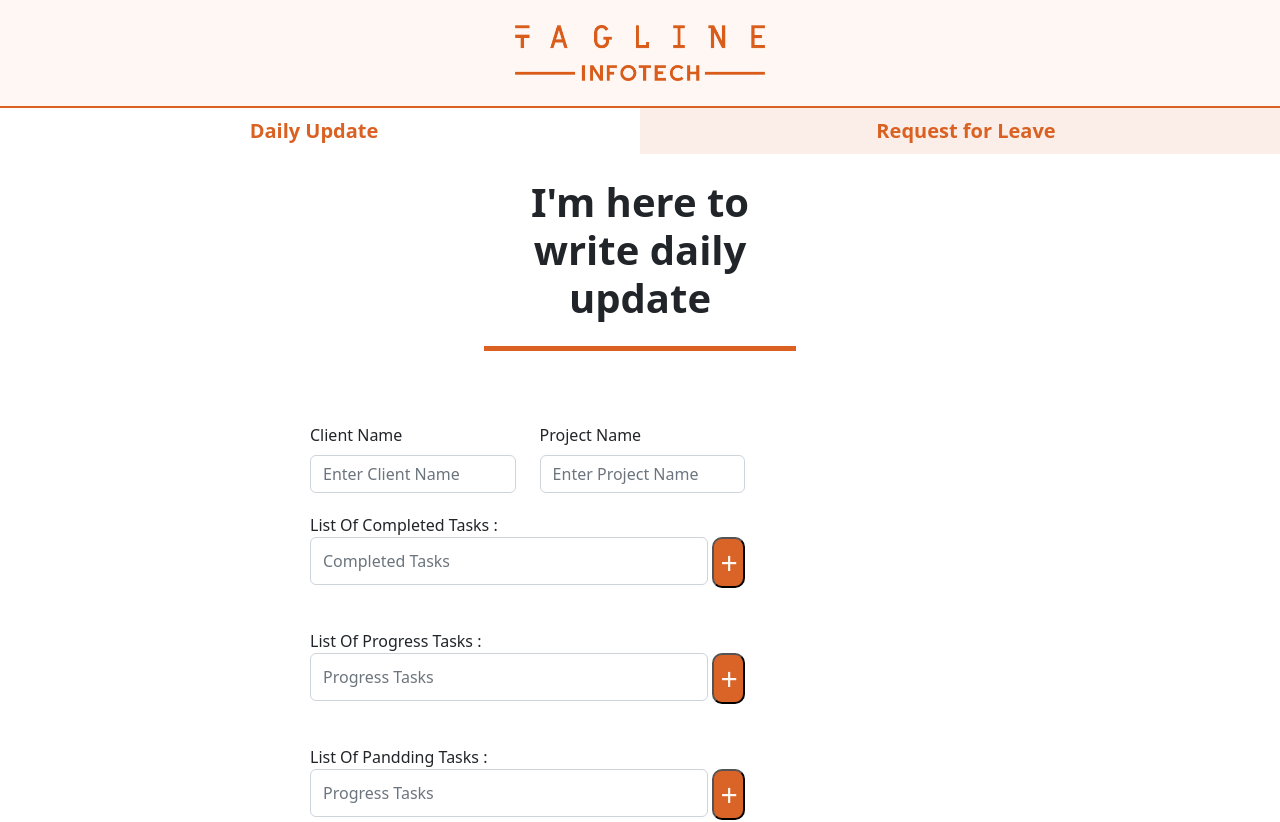
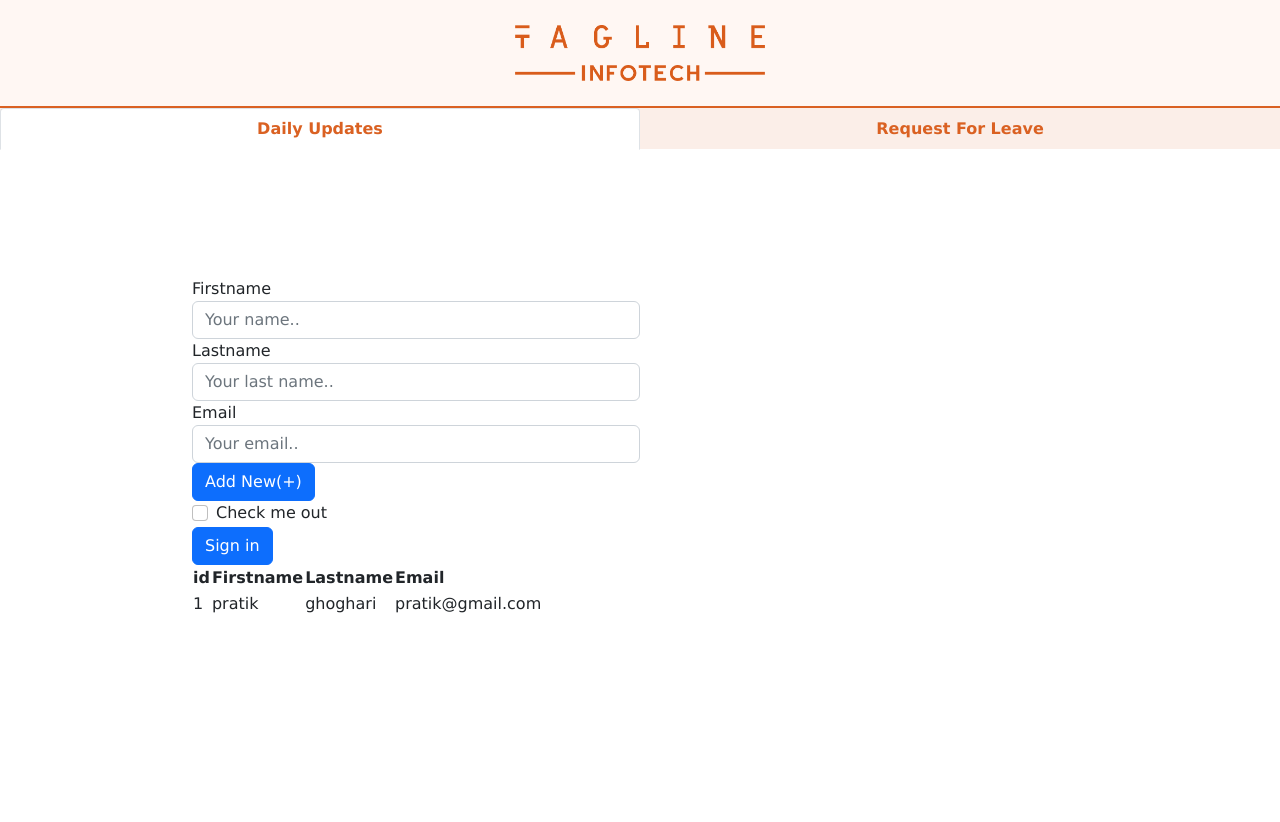
Before and after one commit to pratikg-tagline/Tagline-report, an Angular app: page /dai in a window 1280 px wide. Before the commit this address led to /. Shown: the top 822 px of the page. After the commit the page ends 800 px from the top, so only its background shows below. Built offline with nearby package versions, Linux system fonts and the light colour scheme.

Commit message:
Implement FormArray in project Tagline Demo routing

```diff
--- a/src/app/app.component.html
+++ b/src/app/app.component.html
@@ -1,4 +1,5 @@
 
-<app-tagline-report></app-tagline-report>
+<app-taglinenavbar></app-taglinenavbar>
+<!-- <app-tagline-report></app-tagline-report> -->
 <!-- <app-report-formarray></app-report-formarray> -->
 <router-outlet></router-outlet>
--- a/src/app/app.module.ts
+++ b/src/app/app.module.ts
@@ -6,12 +6,14 @@
 import { AppComponent } from './app.component';
 import { ReportFormarrayComponent } from './report-formarray/report-formarray.component';
 import { TaglineReportComponent } from './tagline-report/tagline-report.component';
+import { TaglinenavbarComponent } from './taglinenavbar/taglinenavbar.component';
 
 @NgModule({
   declarations: [
     AppComponent,
     ReportFormarrayComponent,
     TaglineReportComponent,
+    TaglinenavbarComponent,
 
   ],
   imports: [
--- a/src/app/report-formarray/report-formarray.component.scss
+++ b/src/app/report-formarray/report-formarray.component.scss
@@ -0,0 +1,5 @@
+.form{
+   width: 70%;
+   margin: auto;
+   margin-top: 10%;
+}
--- a/src/app/tagline-report/tagline-report.component.html
+++ b/src/app/tagline-report/tagline-report.component.html
@@ -1,5 +1,5 @@
-<div class="top-menu" style="border-bottom: 2px solid #da6122">
-  <img class="top-menu-img" src="./../../assets/Images/logo.png" />
+<!-- <div class="top-menu" style="border-bottom: 2px solid #da6122">
+  <img class="top-menu-img" src="./../../assets/Images/logo.png"/>
 </div>
 <div class="row">
   <div class="col-6 text-center text-orange fw-bold fs-5 p-2">
@@ -7,18 +7,14 @@
   </div>
   <div
     class="col-6 text-center text-orange fw-bold fs-5 p-2"
-    style="background-color: #fbeee8"
-  >
-    <a> {{ requestforleave }}</a>
+    style="background-color: #fbeee8">
+    <a routerLink="req"> {{ requestforleave }}</a>
   </div>
   <div
     class="box pt-2"
-    style="margin: auto; width: 24%; border-bottom: 5px solid #da6122"
-  >
+    style="margin: auto; width: 30%; border-bottom: 5px solid #da6122">
     <h2 class="text-center fs-1 py-3 fw-bold">{{ line }}</h2>
-  </div>
-</div>
-
+  </div></div> -->
 <div class="row d-felx p-5">
   <div
     class="col-lg-6 p-4"
@@ -27,7 +23,7 @@
     <form [formGroup]="taglinereport">
       <div class="row d-flex">
         <div class="col-lg-6">
-          <label class="form-label">{{ clientname }}</label>
+          <label class="form-label fs-5">{{ clientname }}</label>
           <input
             type="text"
             formControlName="clientname"
@@ -37,7 +33,7 @@
           />
         </div>
         <div class="col-lg-6">
-          <label class="form-label">{{ projectname }}</label>
+          <label class="form-label fs-5">{{ projectname }}</label>
           <input
             type="text"
             formControlName="projectname"
@@ -49,7 +45,7 @@
       </div>
       <div>
         <div>
-          <label for="completedTask">{{ completed }}</label>
+          <label for="completedTask " class="fs-5">{{ completed }}</label>
           <ng-container
             formArrayName="completedTask"
             *ngFor="let items of completedTask.controls; let i = index"
@@ -70,7 +66,7 @@
                     completedTask.controls.length == 1 ? 'none' : 'inline'
                 }"
               >
-                <i class="remove">-</i>
+                <i class="fa fa-minus remove"></i>
               </button>
               <button
                 type="button"
@@ -81,7 +77,7 @@
                     completedTask.controls.length == 5 ? 'none' : 'inline'
                 }"
               >
-                <i class="add">+</i>
+                <i class="fa fa-plus add"></i>
               </button>
             </div>
             <span class="fs-6 text-danger" *ngIf="items.invalid">{{
@@ -89,8 +85,7 @@
             }}</span>
           </ng-container>
           <br />
-
-          <label for="progresstask">{{ progress }}</label>
+          <label for="progresstask" class="fs-5">{{ progress }}</label>
           <ng-container
             formArrayName="progresstask"
             *ngFor="let items of progresstask.controls; let i = index"
@@ -110,7 +105,7 @@
                   display: progresstask.controls.length == 1 ? 'none' : 'inline'
                 }"
               >
-                <i>-</i>
+                <i class="fa fa-minus remove"></i>
               </button>
               <button
                 type="button"
@@ -120,7 +115,7 @@
                   display: progresstask.controls.length == 5 ? 'none' : 'inline'
                 }"
               >
-                <i class="add">+</i>
+                <i class="fa fa-plus add"></i>
               </button>
             </div>
             <span class="fs-6 text-danger" *ngIf="items.invalid">{{
@@ -128,7 +123,7 @@
             }}</span>
           </ng-container>
           <br />
-          <label for="panddingtask">{{ pandding }}</label>
+          <label for="panddingtask" class="fs-5">{{ pandding }}</label>
           <ng-container
             formArrayName="panddingtask"
             *ngFor="let items of panddingtask.controls; let i = index"
@@ -148,7 +143,7 @@
                   display: panddingtask.controls.length == 1 ? 'none' : 'inline'
                 }"
               >
-                <i>-</i>
+                <i class="fa fa-minus remove"></i>
               </button>
               <button
                 type="button"
@@ -158,15 +153,15 @@
                   display: panddingtask.controls.length == 5 ? 'none' : 'inline'
                 }"
               >
-                <i class="add">+</i>
+                <i class="fa fa-plus add"></i>
               </button>
             </div>
-            <span class="fs-6 text-danger" *ngIf="items.invalid">{{
+            <span class="fs-6 text-danger fs-5" *ngIf="items.invalid">{{
               paerror
             }}</span>
           </ng-container>
           <br />
-          <label for="queriestask">{{ queires }}</label>
+          <label for="queriestask" class="fs-5">{{ queires }}</label>
           <ng-container
             formArrayName="queriestask"
             *ngFor="let items of queriestask.controls; let i = index"
@@ -186,7 +181,7 @@
                   display: queriestask.controls.length == 1 ? 'none' : 'inline'
                 }"
               >
-                <i>-</i>
+                <i class="fa fa-minus remove"></i>
               </button>
               <button
                 type="button"
@@ -196,7 +191,7 @@
                   display: queriestask.controls.length == 5 ? 'none' : 'inline'
                 }"
               >
-                <i class="add">+</i>
+                <i class="fa fa-plus add"></i>
               </button>
             </div>
             <span class="fs-6 text-danger" *ngIf="items.invalid">{{
@@ -204,7 +199,7 @@
             }}</span>
           </ng-container>
           <br />
-          <label for="notestask">{{ notes }}</label>
+          <label for="notestask" class="fs-5">{{ notes }}</label>
           <ng-container
             formArrayName="notestask"
             *ngFor="let items of notestask.controls; let i = index"
@@ -224,7 +219,7 @@
                   display: notestask.controls.length == 1 ? 'none' : 'inline'
                 }"
               >
-                <i>-</i>
+                <i class="fa fa-minus remove"></i>
               </button>
               <button
                 type="button"
@@ -234,7 +229,7 @@
                   display: notestask.controls.length == 5 ? 'none' : 'inline'
                 }"
               >
-                <i class="add">+</i>
+                <i class="fa fa-plus add"></i>
               </button>
             </div>
             <span class="fs-6 text-danger" *ngIf="items.invalid">{{
@@ -242,7 +237,7 @@
             }}</span>
           </ng-container>
           <div>
-            <label class="form-label">{{ yourname }}</label>
+            <label class="form-label" class="fs-5">{{ yourname }}</label>
             <input
               type="text"
               formControlName="yourname"
@@ -256,10 +251,11 @@
     </form>
   </div>
   <div class="col-lg-6" style="width: 40%" id="copytext">
-    <div *ngIf="formControls['projectname'].dirty">
-     {{updatefor}} {{ ason }} {{ Date }} {{ Month }},{{ Year }}
-      <button class="end" (click)="copyText()">Click to copy</button>
-      <hr/>
+    <div *ngIf="formControls['projectname'].dirty" class="fs-5">
+      <br />
+      {{ updatefor }} {{ ason }} {{ Date }} {{ Month }},{{ Year }}
+      <button (click)="copyText()"><i class="fa fa-clone end"></i></button>
+      <hr />
     </div>
     <div *ngIf="formControls['clientname'].dirty">
       <p class="fs-4">{{ hi }}{{ formControls["clientname"].value }}</p>
@@ -272,56 +268,64 @@
       </p>
     </div>
     <div>
+      <br />
       <div *ngIf="formControls['completedTask'].dirty">
         <u class="fw-bold fs-5">{{ completed }}</u>
-       <div
-          class="margin"
+        <div
+          class="margin fs-4"
           *ngFor="let var of completedTask.value; let i = index"
         >
           {{ i + 1 }}.{{ completedTask.value[i] }}[done]
           <!-- <p class="fs-3">[done]</p> -->
         </div>
       </div>
+      <br />
       <div *ngIf="formControls['progresstask'].dirty">
         <u class="fw-bold fs-5">{{ progress }}</u>
         <div
-          class="margin"
+          class="margin fs-4"
           *ngFor="let var of progresstask.value; let i = index"
         >
           {{ i + 1 }}.{{ progresstask.value[i] }}
         </div>
       </div>
-      <div *ngIf="formControls['progresstask'].dirty">
+      <br />
+      <div *ngIf="formControls['panddingtask'].dirty">
         <u class="fw-bold fs-5">{{ pandding }}</u>
         <div
-          class="margin"
+          class="margin fs-4"
           *ngFor="let var of progresstask.value; let i = index"
         >
           {{ i + 1 }}.{{ panddingtask.value[i] }}
         </div>
       </div>
+      <br />
       <div *ngIf="formControls['queriestask'].dirty">
         <u class="fw-bold fs-5">{{ queires }}</u>
         <div
-          class="margin"
+          class="margin fs-4"
           *ngFor="let var of queriestask.value; let i = index"
         >
           {{ i + 1 }}.{{ queriestask.value[i] }}
         </div>
       </div>
+      <br />
       <div *ngIf="formControls['notestask'].dirty">
         <u class="fw-bold fs-5">{{ notes }}</u>
-        <div class="margin" *ngFor="let var of notestask.value; let i = index">
+        <div
+          class="margin fs-4"
+          *ngFor="let var of notestask.value; let i = index"
+        >
           {{ i + 1 }}.{{ notestask.value[i] }}
         </div>
+      </div>
+      <div *ngIf="formControls['completedTask'].dirty">
+        <p class="fs-4">{{ lastline }}</p>
       </div>
       <div *ngIf="formControls['yourname'].dirty">
         <p class="fs-4">{{ thanks }}<br /></p>
         <div class="fw-bold fs-4">{{ formControls["yourname"].value }}</div>
       </div>
-      <div *ngIf="formControls['completedTask'].dirty">
-      <p class="fs-4">{{ lastline }}</p>
-    </div>
     </div>
   </div>
 </div>
--- a/src/app/tagline-report/tagline-report.component.scss
+++ b/src/app/tagline-report/tagline-report.component.scss
@@ -1,7 +1,7 @@
-.text-orange{
-    color: #DA6122;
+.text-orange {
+  color: #da6122;
 }
-.top-menu-img{
+.top-menu-img {
   width: 100%;
   max-width: 250px;
   display: block;
@@ -12,54 +12,70 @@
   width: 100%;
   padding: 25px 25px;
   background: #fff7f3;
-    border-bottom: 2px solid #DA6427;
+  border-bottom: 2px solid #da6427;
   text-align: center;
 }
-.form-group{
+.form-group {
   margin-top: 20px;
 }
-.form-control{
+.form-control {
   margin-bottom: 20px;
 }
 // .label1{
 //     padding-bottom: 20px;
 // }
-.button{
-
+.button {
   margin-bottom: 17px;
   margin-left: 4px;
-    background-color: #DA6427;
+  background-color: #da6427;
   color: #fff7f3;
   border-radius: 10px;
+}
+.fontfamiliy {
+  font-family: "Montserrat", sans-serif;
 }
 // .pp{
 //     margin-left: 100px;
 // }
-.add{
+.add {
   font-size: 30px;
+  background-color: #da6427;
+  color: #fff;
+  border: 2px solid#DA6427;
+  border: none;
+  // border-radius: 5px;
+  height: 35px;
+  white-space: nowrap;
+  padding-top: 5px;
+  padding-bottom: 5px;
 }
-.remove{
+.remove {
   font-size: 30px;
+  background-color: #da6427;
+  color: #fff;
+  border: none;
+  border-radius: 5px;
+  height: 35px;
+  white-space: nowrap;
+  padding-top: 5px;
+  padding-bottom: 5px;
 }
+
 .margin {
-    margin-left:10px
+  margin-left: 10px;
 }
 
 //   .box{
 //     border-bottom:#DA6122
 //   }
 
-.end{
+.end {
   position: absolute;
-    right:12%;
-    top:48%;
-    background-color: #DA6122;
+  right: 12%;
+  top: 21%;
+  background-color: #da6122;
   color: #fff7f3;
   border-radius: 8px;
   border: none;
   padding: 8px;
-
-
-
-
 }
--- /dev/null
+++ b/src/app/taglinenavbar/taglinenavbar.component.html
@@ -0,0 +1,16 @@
+<div class="top-menu" style="border-bottom: 2px solid #da6122">
+    <img class="top-menu-img" src="./../../assets/Images/logo.png"/>
+  </div>
+  <ul class="nav nav-tabs" id="myTab" role="tablist">
+    <li class="nav-item waves-effect waves-light">
+        <a class="nav-link active show" id="home-tab" routerLink="req" data-toggle="tab" href="#home" role="tab" aria-controls="home" aria-selected="true">Daily Updates</a>
+    </li>
+    <li class="nav-item waves-effect waves-light">
+        <a class="nav-link" id="profile-tab" data-toggle="tab" routerLink="dai"href="#profile" role="tab" aria-controls="profile" aria-selected="false">Request For Leave</a>
+    </li>
+</ul>
+    <!-- <div
+      class="box pt-2"
+      style="margin: auto; width: 30%; border-bottom: 5px solid #da6122">
+      <h2 class="text-center fs-1 py-3 fw-bold">{{ line }}</h2> -->
+    <!-- </div></div> -->
--- /dev/null
+++ b/src/app/taglinenavbar/taglinenavbar.component.scss
@@ -0,0 +1,79 @@
+.text-orange{
+    color: #DA6122;
+}
+.top-menu-img{
+    width: 100%;
+    max-width: 250px;
+    display: block;
+    margin: 0 auto;
+    text-align: center;
+}
+.top-menu {
+    width: 100%;
+    padding: 25px 25px;
+    background: #fff7f3;
+    border-bottom: 2px solid #DA6427;
+    text-align: center;
+}
+
+.nav-tabs {
+    border-bottom: 1px solid #dee2e6;
+}
+
+.nav {
+    display: -ms-flexbox;
+    display: flex;
+    -ms-flex-wrap: wrap;
+    flex-wrap: wrap;
+    padding-left: 0;
+    margin-bottom: 0;
+    list-style: none;
+}
+dl, ol, ul {
+    margin-top: 0;
+    margin-bottom: 1rem;
+}
+
+.nav-tabs .nav-item {
+    margin-bottom: -1px;
+}
+.nav-tabs li {
+    width: 50%;
+    background-color: #FBEEE8;
+}
+*, ::after, ::before {
+    box-sizing: border-box;
+}
+user agent stylesheet
+li {
+    display: list-item;
+    text-align: -webkit-match-parent;
+}
+
+a#home-tab, a#profile-tab {
+    color: #DA6122;
+}
+.nav-tabs .nav-item.show .nav-link, .nav-tabs .nav-link.active {
+    color: #495057;
+    background-color: #fff;
+    border-color: #dee2e6 #dee2e6 #fff;
+}
+.nav-tabs .nav-link {
+    border: 1px solid transparent;
+    border-top-left-radius: 0.25rem;
+    border-top-right-radius: 0.25rem;
+}
+.nav-tabs li a {
+    justify-content: center;
+    text-align: center;
+    font-weight: 800;
+}
+.nav-link {
+    display: block;
+    padding: 0.5rem 1rem;
+}
+a {
+    color: #007bff;
+    text-decoration: none;
+    background-color: transparent;
+}
--- /dev/null
+++ b/src/app/taglinenavbar/taglinenavbar.component.ts
@@ -0,0 +1,18 @@
+import { Component, OnInit } from '@angular/core';
+
+@Component({
+  selector: 'app-taglinenavbar',
+  templateUrl: './taglinenavbar.component.html',
+  styleUrls: ['./taglinenavbar.component.scss']
+})
+export class TaglinenavbarComponent implements OnInit {
+  dailyupdate:string='Daily Update'
+  updatefor:string='Updates for'
+  requestforleave:string='Request for Leave'
+  line:string=`I'm here to write daily update`
+  constructor() { }
+
+  ngOnInit(): void {
+  }
+
+}
--- a/src/index.html
+++ b/src/index.html
@@ -6,6 +6,7 @@
   <base href="/">
   <meta name="viewport" content="width=device-width, initial-scale=1">
   <link rel="icon" type="image/x-icon" href="favicon.ico">
+  <link rel="stylesheet" href="https://cdnjs.cloudflare.com/ajax/libs/font-awesome/6.2.1/css/all.min.css" integrity="sha512-MV7K8+y+gLIBoVD59lQIYicR65iaqukzvf/nwasF0nqhPay5w/9lJmVM2hMDcnK1OnMGCdVK+iQrJ7lzPJQd1w==" crossorigin="anonymous" referrerpolicy="no-referrer" />
 </head>
 <body>
   <app-root></app-root>
--- a/src/styles.scss
+++ b/src/styles.scss
@@ -1 +1,4 @@
 /* You can add global styles to this file, and also import other style files */
+*{
+    font-family: Verdana, Arial, Helvetica, sans-serif;
+}
```
Also changed, not shown: src/app/app-routing.module.ts (+8 -1 lines), 1 other file (tests, documents, lock files or other folders). Lines whose indentation alone changed are shown as unchanged.
